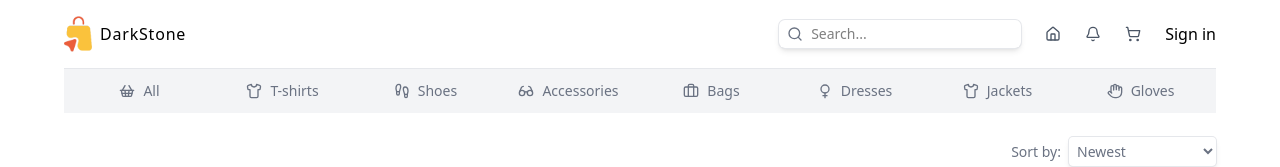
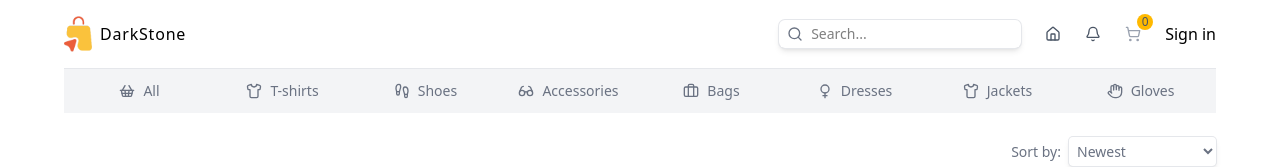
Before and after one commit to eyupkaratas/e-commerce-ui, a Next.js app in the folder client/: page /products in a window 1280 px wide. Shown: the top 167 px of the page. Built offline with nearby package versions, Linux system fonts and the light colour scheme.

Commit message:
add ShoppingCartIcon component

```diff
--- a/client/src/components/Navbar.tsx
+++ b/client/src/components/Navbar.tsx
@@ -1,7 +1,8 @@
-import { Bell, Home, ShoppingCart } from "lucide-react";
+import { Bell, Home } from "lucide-react";
 import Image from "next/image";
 import Link from "next/link";
 import SearchBar from "./SearchBar";
+import ShoppingCartIcon from "./ShoppingCartIcon";
 
 const Navbar = () => {
   return (
@@ -26,7 +27,7 @@ const Navbar = () => {
           <Home className="w-4 h-4 text-gray-600" />
         </Link>
         <Bell className="w-4 h-4 text-gray-600" />
-        <ShoppingCart className="w-4 h-4 text-gray-600" />
+        <ShoppingCartIcon />
         <Link href="/login">Sign in</Link>
       </div>
     </nav>
--- /dev/null
+++ b/client/src/components/ShoppingCartIcon.tsx
@@ -0,0 +1,20 @@
+"use client";
+
+import { ShoppingCart } from "lucide-react";
+import Link from "next/link";
+
+const ShoppingCartIcon = () => {
+  return (
+    <Link href={"/cart"} className="relative">
+      <ShoppingCart className="w-4 h-4 text-gray-400" />
+      <span
+        className="absolute -top-3 -right-3 bg-amber-400 text-gray-600 rounded-full w-4 h-4 flex items-center justify-center text-xs font-medium
+      "
+      >
+        0
+      </span>
+    </Link>
+  );
+};
+
+export default ShoppingCartIcon;
```
